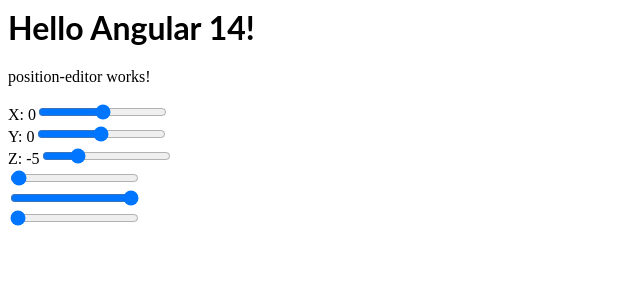
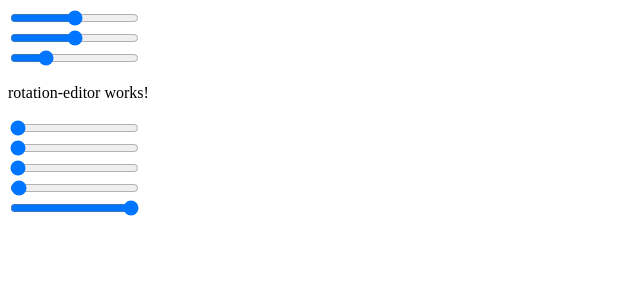
Before and after one commit to sergedesmedt/WorldBuilding-WebVR, an Angular app: page / in a window 1280 px wide. Shown: the top 300 px of the page, without its empty margins (0-640 px from the left). Built offline with nearby package versions, Linux system fonts and the light colour scheme.

Commit message:
rotation editor

```diff
--- a/src/app/BasicScene/basicscene.component.html
+++ b/src/app/BasicScene/basicscene.component.html
@@ -1,18 +1,16 @@
 <position-editor (posChangedEvent)="onPosChanged($event)"></position-editor>
+<rotation-editor (rotChangedEvent)="onRotChanged($event)"></rotation-editor>
 <div>
   <input type="range" min="0" max="100" step="0.1" [(ngModel)]="near" />
 </div>
 <div>
   <input type="range" min="0" max="100" step="0.1" [(ngModel)]="far" />
 </div>
-<div>
-  <input type="range" min="0" max="360" step="0.1" [(ngModel)]="rotx" />
-</div>
 <div id="myEmbeddedScene">
   <a-scene embedded vr-mode-ui="enabled: false">
     <a-box
       [attr.position]="boxPosition"
-      [attr.rotation]="{ x: rotx, y: 0, z: 0 } | toAFrame"
+      [attr.rotation]="boxRotation"
       depth="2"
       height="1"
       width="0.5"
--- a/src/app/BasicScene/basicscene.component.ts
+++ b/src/app/BasicScene/basicscene.component.ts
@@ -7,19 +7,19 @@
   styleUrls: ['./basicscene.component.css'],
 })
 export class BasicSceneComponent implements OnInit {
-  //@Input() pos = '0 1 -10';
   fov: number = 70;
   near: number = 1;
   far: number = 100;
 
-  posz: number = -5;
-
-  rotx: number = 0;
-
-  boxPosition: string = '0 1 -10';
+  boxPosition: string = '0 0 -5';
+  boxRotation: string = '0 0 0';
 
   onPosChanged(position: Vector3) {
     this.boxPosition = '' + position.x + ' ' + position.y + ' ' + position.z;
+  }
+
+  onRotChanged(rotation: Vector3) {
+    this.boxRotation = '' + rotation.x + ' ' + rotation.y + ' ' + rotation.z;
   }
 
   constructor() {}
--- a/src/app/app.component.html
+++ b/src/app/app.component.html
@@ -1,2 +1,2 @@
-<hello name="{{ name }}"></hello>
+<!--<hello name="{{ name }}"></hello>-->
 <basic-scene></basic-scene>
--- a/src/app/property-editors/position-editor/position-editor.component.html
+++ b/src/app/property-editors/position-editor/position-editor.component.html
@@ -1,13 +1,13 @@
-<p>position-editor works!</p>
+<!--<p>position-editor works!</p>-->
 <div>
-  <label>X: {{ posx }}</label>
+  <!--<label>X: {{ posx }}</label>-->
   <input type="range" min="-10" max="10" step="0.1" [(ngModel)]="posx" />
 </div>
 <div>
-  <label>Y: {{ posy }}</label>
+  <!--<label>Y: {{ posy }}</label>-->
   <input type="range" min="-10" max="10" step="0.1" [(ngModel)]="posy" />
 </div>
 <div>
-  <label>Z: {{ posz }}</label>
+  <!--<label>Z: {{ posz }}</label>-->
   <input type="range" min="-10" max="10" step="0.1" [(ngModel)]="posz" />
 </div>
--- a/src/app/property-editors/property-editors.module.ts
+++ b/src/app/property-editors/property-editors.module.ts
@@ -3,11 +3,11 @@
 import { FormsModule } from '@angular/forms';
 
 import { PositionEditorComponent } from './position-editor/position-editor.component';
-import { Vector3 } from './vector3';
+import { RotationEditorComponent } from './rotation-editor/rotation-editor.component';
 
 @NgModule({
-  exports: [PositionEditorComponent],
+  exports: [PositionEditorComponent, RotationEditorComponent],
   imports: [CommonModule, FormsModule],
-  declarations: [PositionEditorComponent],
+  declarations: [PositionEditorComponent, RotationEditorComponent],
 })
 export class PropertyEditorsModule {}
--- /dev/null
+++ b/src/app/property-editors/rotation-editor/rotation-editor.component.html
@@ -0,0 +1,13 @@
+<p>rotation-editor works!</p>
+<div>
+  <!--<label>X: {{ posx }}</label>-->
+  <input type="range" min="0" max="360" step="5" [(ngModel)]="rotx" />
+</div>
+<div>
+  <!--<label>Y: {{ posy }}</label>-->
+  <input type="range" min="0" max="360" step="5" [(ngModel)]="roty" />
+</div>
+<div>
+  <!--<label>Z: {{ posz }}</label>-->
+  <input type="range" min="0" max="360" step="5" [(ngModel)]="rotz" />
+</div>
--- /dev/null
+++ b/src/app/property-editors/rotation-editor/rotation-editor.component.ts
@@ -0,0 +1,46 @@
+import { Component, OnInit, Output, EventEmitter } from '@angular/core';
+import { Vector3 } from '../vector3';
+
+@Component({
+  selector: 'rotation-editor',
+  templateUrl: './rotation-editor.component.html',
+  styleUrls: ['./rotation-editor.component.css'],
+})
+export class RotationEditorComponent implements OnInit {
+  @Output() rotChangedEvent = new EventEmitter<Vector3>();
+
+  private _rotx: number = 0;
+  private _roty: number = 0;
+  private _rotz: number = 0;
+
+  get rotx(): number {
+    return this._rotx;
+  }
+  set rotx(rotx: number) {
+    this._rotx = rotx;
+
+    this.rotChangedEvent.emit({ x: this.rotx, y: this.roty, z: this.rotz });
+  }
+
+  get roty(): number {
+    return this._roty;
+  }
+  set roty(roty: number) {
+    this._roty = roty;
+
+    this.rotChangedEvent.emit({ x: this.rotx, y: this.roty, z: this.rotz });
+  }
+
+  get rotz(): number {
+    return this._rotz;
+  }
+  set rotz(rotz: number) {
+    this._rotz = rotz;
+
+    this.rotChangedEvent.emit({ x: this.rotx, y: this.roty, z: this.rotz });
+  }
+
+  constructor() {}
+
+  ngOnInit() {}
+}
```
Also changed, not shown: src/app/property-editors/rotation-editor/rotation-editor.component.css (added).
